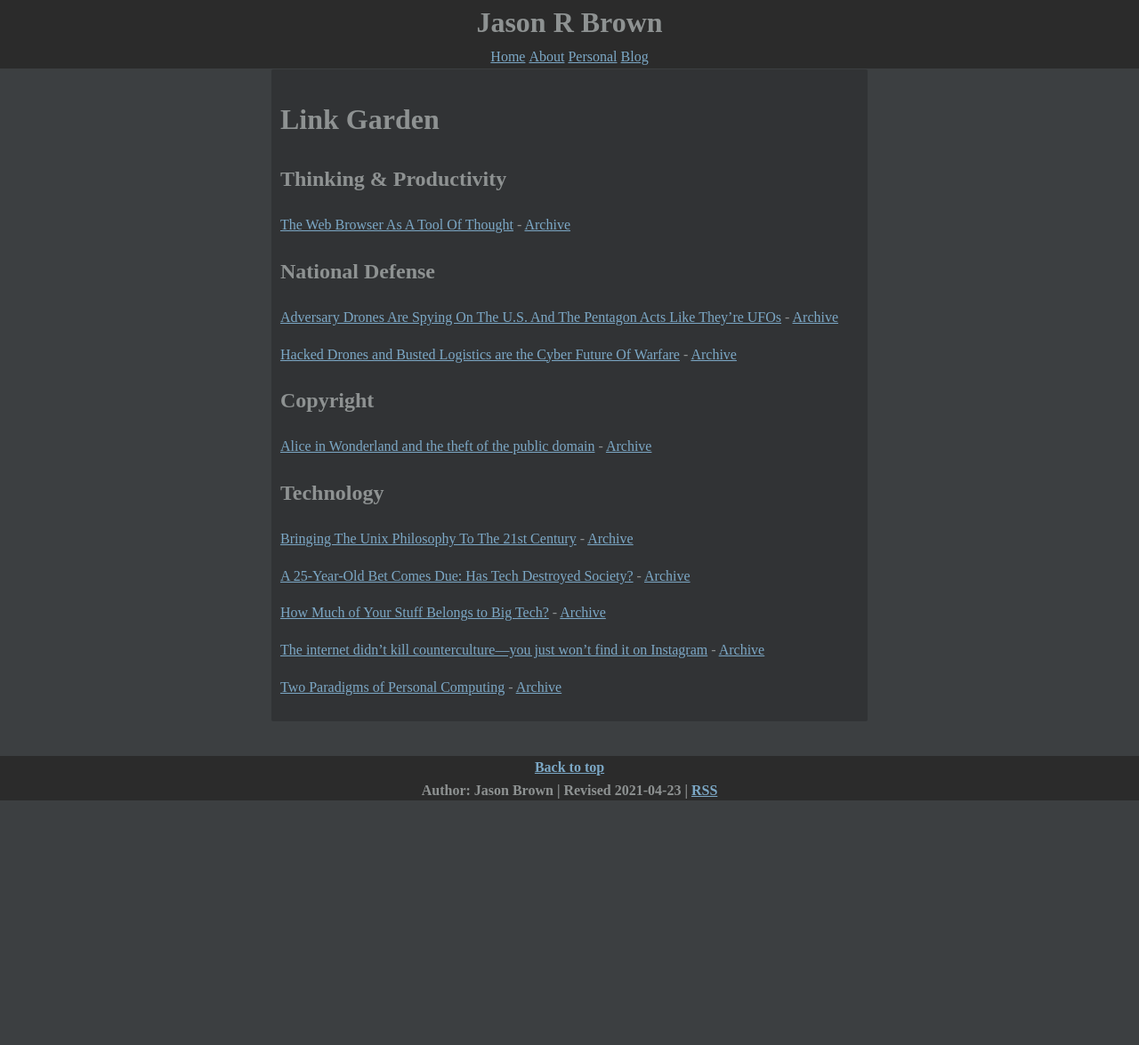
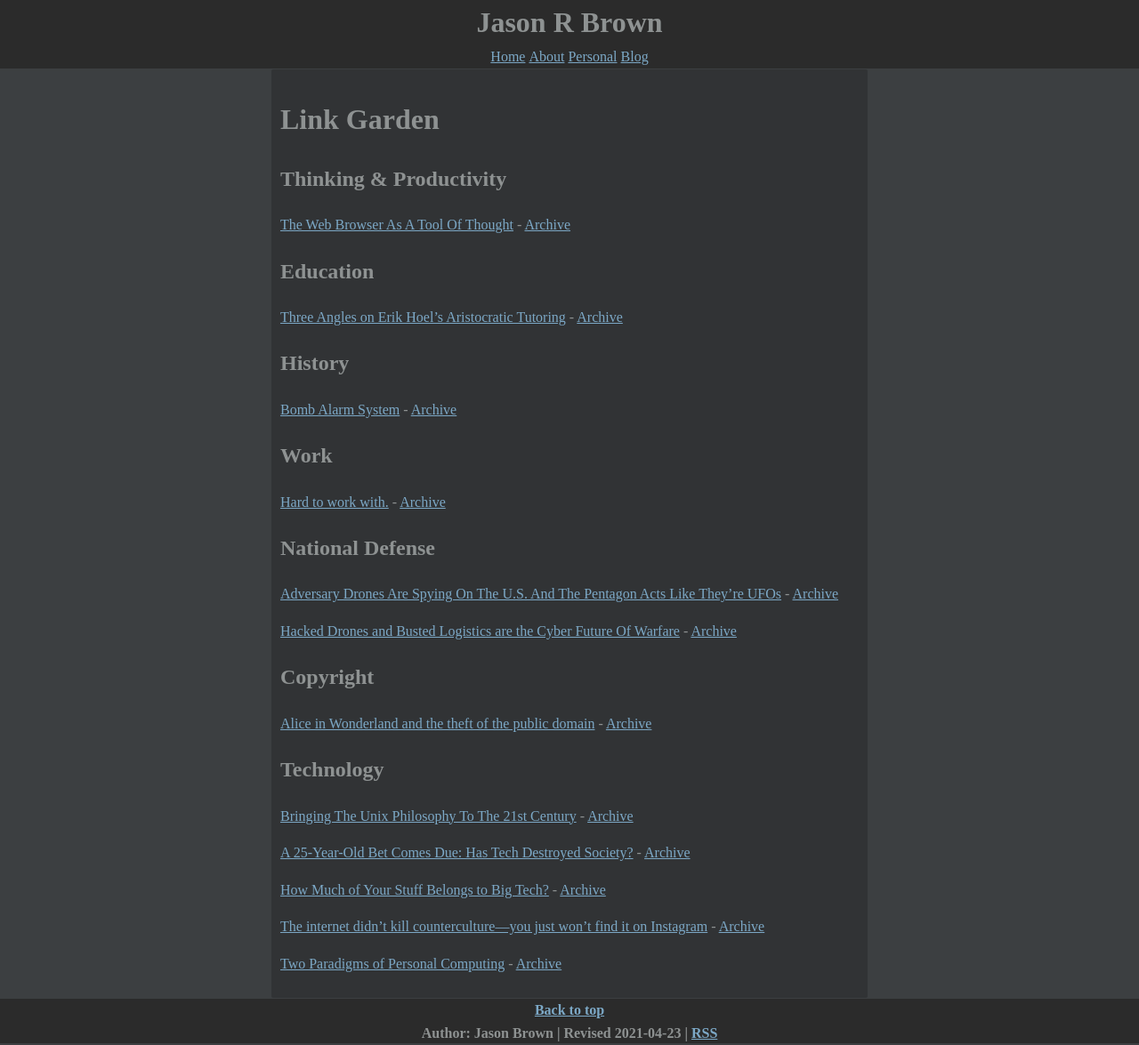
Before and after one commit to noUsernamesLef7/noUsernamesLef7.github.io, a Jekyll site: the page built from personal/link-garden.md, in a window 1280 px wide. Shown: the whole page at 89% size. Built offline with Jekyll 4.4.1, drawn with Linux system fonts in a browser that asks for light colours; before the commit the page ends 901 px from its top, so only the background shows below that.

Commit message:
Update link garden

```diff
--- a/personal/link-garden.md
+++ b/personal/link-garden.md
@@ -8,6 +8,15 @@ title: Link Garden
 
 ## Thinking & Productivity
 [The Web Browser As A Tool Of Thought](https://thesephist.com/posts/browser/) - [Archive](https://web.archive.org/web/20210820225048/https://thesephist.com/posts/browser/)
+
+## Education
+[Three Angles on Erik Hoel's Aristocratic Tutoring](https://slimemoldtimemold.com/2022/03/20/three-angles-on-erik-hoels-aristocratic-tutoring/) - [Archive](https://slimemoldtimemold.com/2022/03/20/three-angles-on-erik-hoels-aristocratic-tutoring/)
+
+## History
+[Bomb Alarm System](https://computer.rip/2022-04-01-Bomb-Alarm-System.html) - [Archive](http://web.archive.org/web/20220404034632/https://computer.rip/2022-04-01-Bomb-Alarm-System.html)
+
+## Work
+[Hard to work with.](https://lethain.com/hard-to-work-with/) - [Archive](http://web.archive.org/web/20220407165205/https://lethain.com/hard-to-work-with/)
 
 ## National Defense
 [Adversary Drones Are Spying On The U.S. And The Pentagon Acts Like They're UFOs](https://www.thedrive.com/the-war-zone/40054/adversary-drones-are-spying-on-the-u-s-and-the-pentagon-acts-like-theyre-ufos) - [Archive](https://web.archive.org/web/20210420022108/https://www.thedrive.com/the-war-zone/40054/adversary-drones-are-spying-on-the-u-s-and-the-pentagon-acts-like-theyre-ufos)
```
